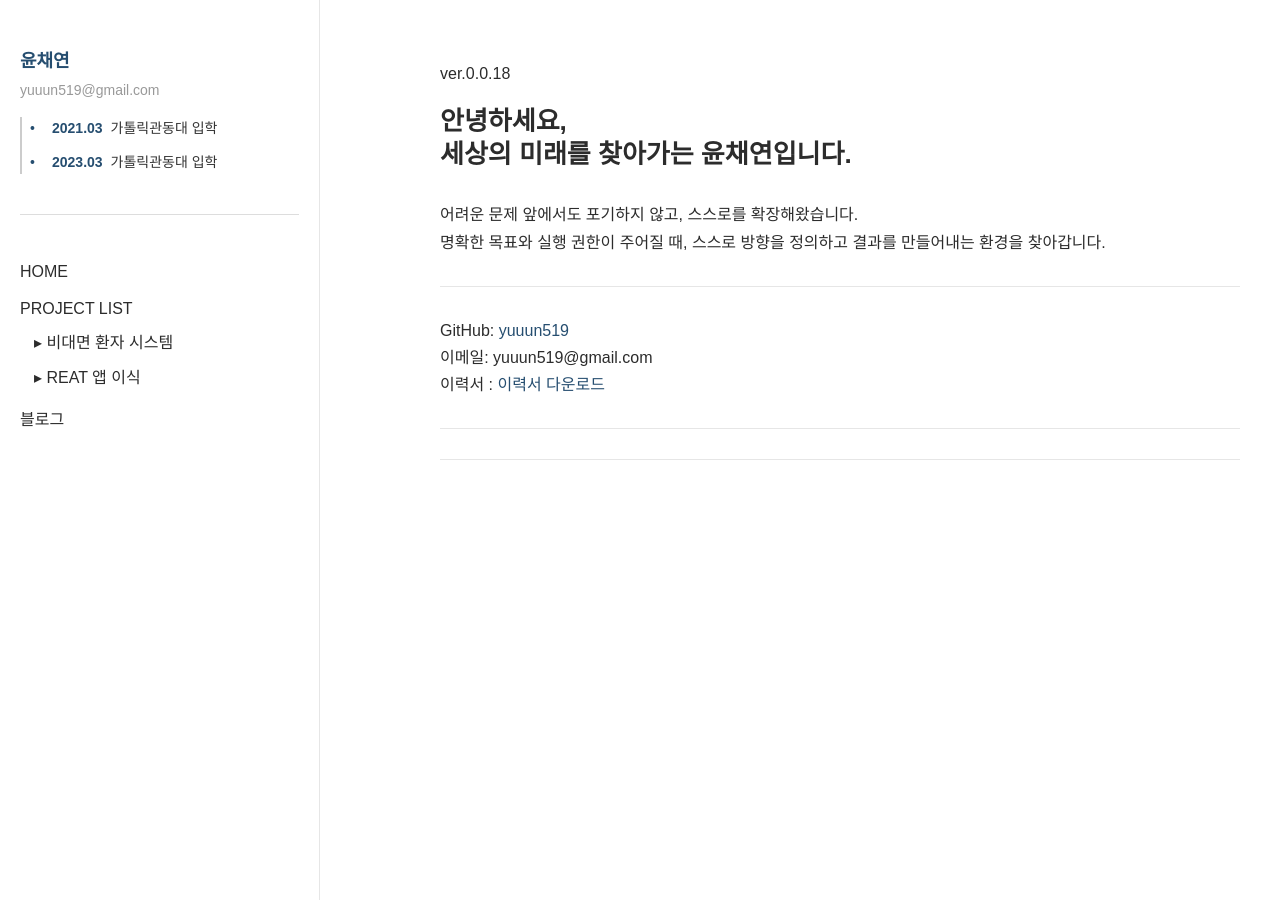
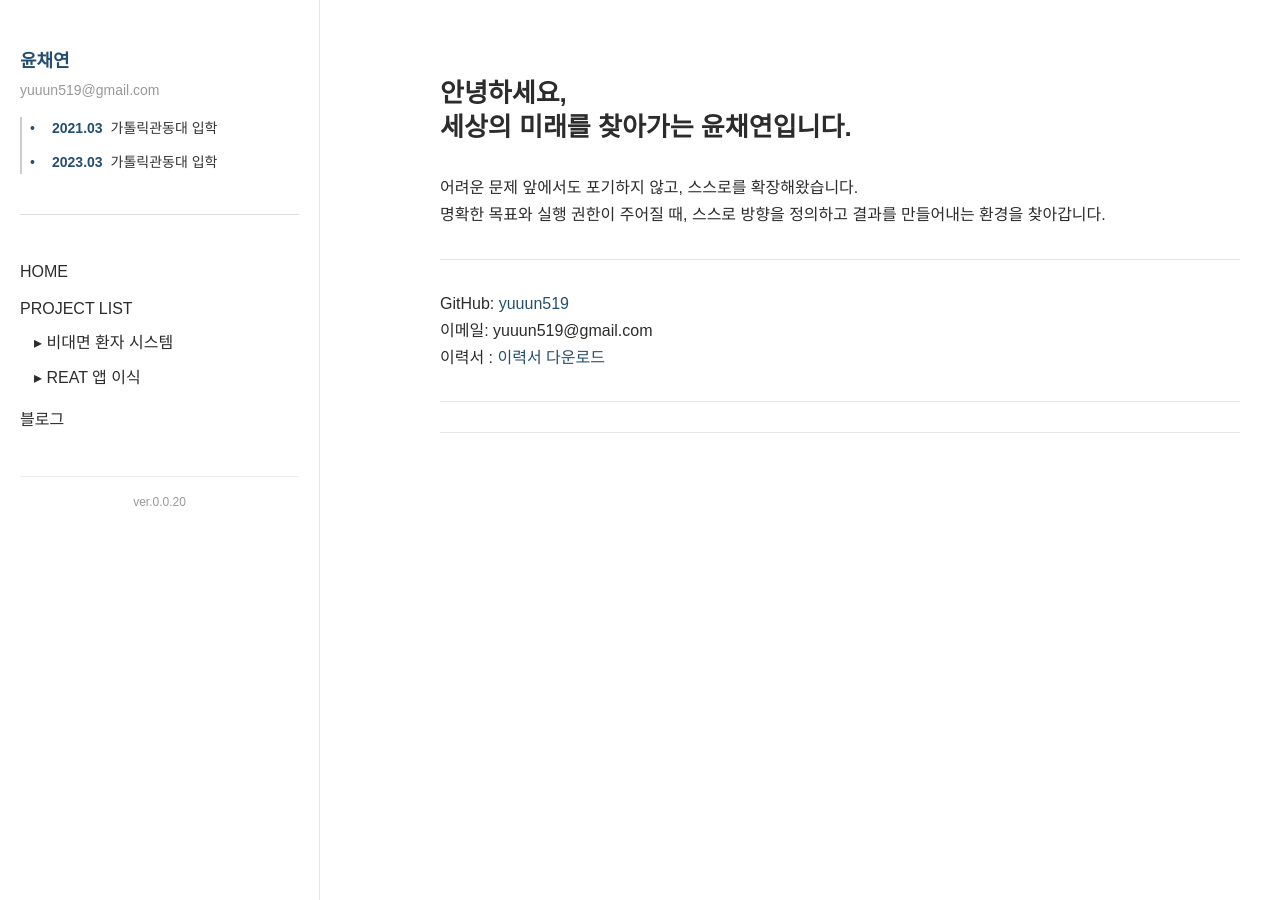
Before and after one commit to yuuun519/yuuun519.github.io, a Jekyll site: the page built from index.md, in a window 1280 px wide. Built offline with Jekyll 4.4.1, drawn with Linux system fonts in a browser that asks for light colours; some web fonts are replaced.

Commit message:
first commit

```diff
--- a/_layouts/default.html
+++ b/_layouts/default.html
@@ -45,7 +45,12 @@
         </li>
         <li><a href="https://velog.io/@yuuun519/posts" target="_blank">블로그</a></li>
       </ul>
+<!-- ✅ 사이드바 하단 버전 정보 -->
+<div class="sidebar-footer">
+  ver.0.0.20
+</div>
     </aside>
+
 
     <!-- ✅ 본문 영역 -->
     <main class="content">
--- a/assets/style.css
+++ b/assets/style.css
@@ -49,6 +49,14 @@ p {
   font-weight: bold;
   color: #264e70;
   margin-bottom: 15px;
+}
+.sidebar-footer {
+  font-size: 12px;
+  color: #999;                 /* ✅ 이메일과 같은 밝은 회색 */
+  margin-top: 40px;
+  text-align: center;
+  padding-top: 16px;
+  border-top: 1px solid #eee;  /* 윗부분 구분선 */
 }
 
 /* 📌 네비게이션 */
@@ -265,6 +273,7 @@ hr {
     left: 0;
   }
 
+
   .mobile-header {
     display: block;
     position: fixed;
--- a/index.md
+++ b/index.md
@@ -2,7 +2,6 @@
 layout: default
 title: 윤채연 - 포토폴리오
 ---
-ver.0.0.18
 
 # 안녕하세요, <br> 세상의 미래를 찾아가는 윤채연입니다.
 <br>
@@ -14,7 +13,7 @@ ver.0.0.18
 
 GitHub: [yuuun519](https://github.com/yuuun519)
 이메일: yuuun519@gmail.com
-이력서 : [이력서 다운로드](/assets/3.신청서식.pdf)
+이력서 : [이력서 다운로드](.pdf)
 
 ---
 
```
